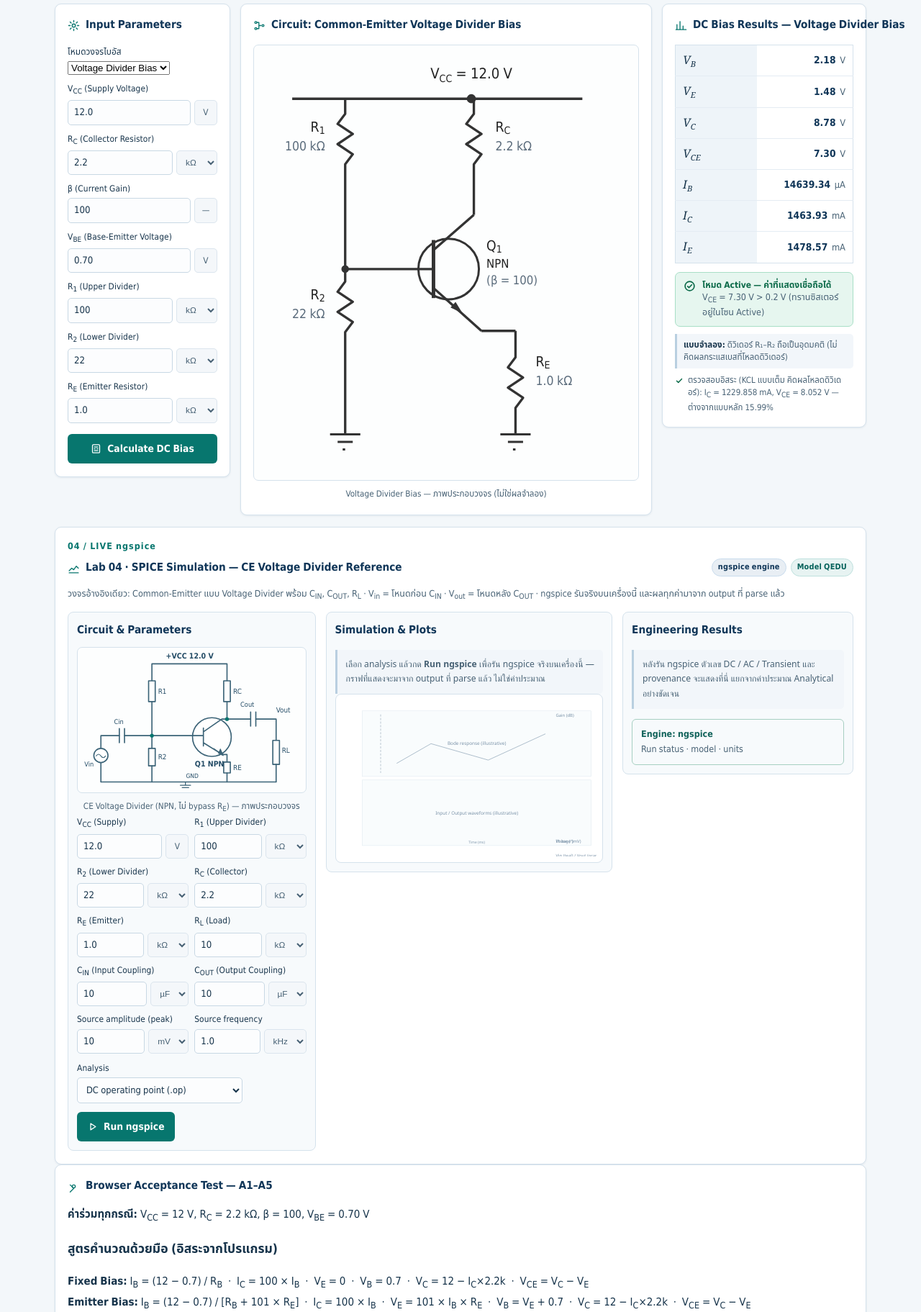
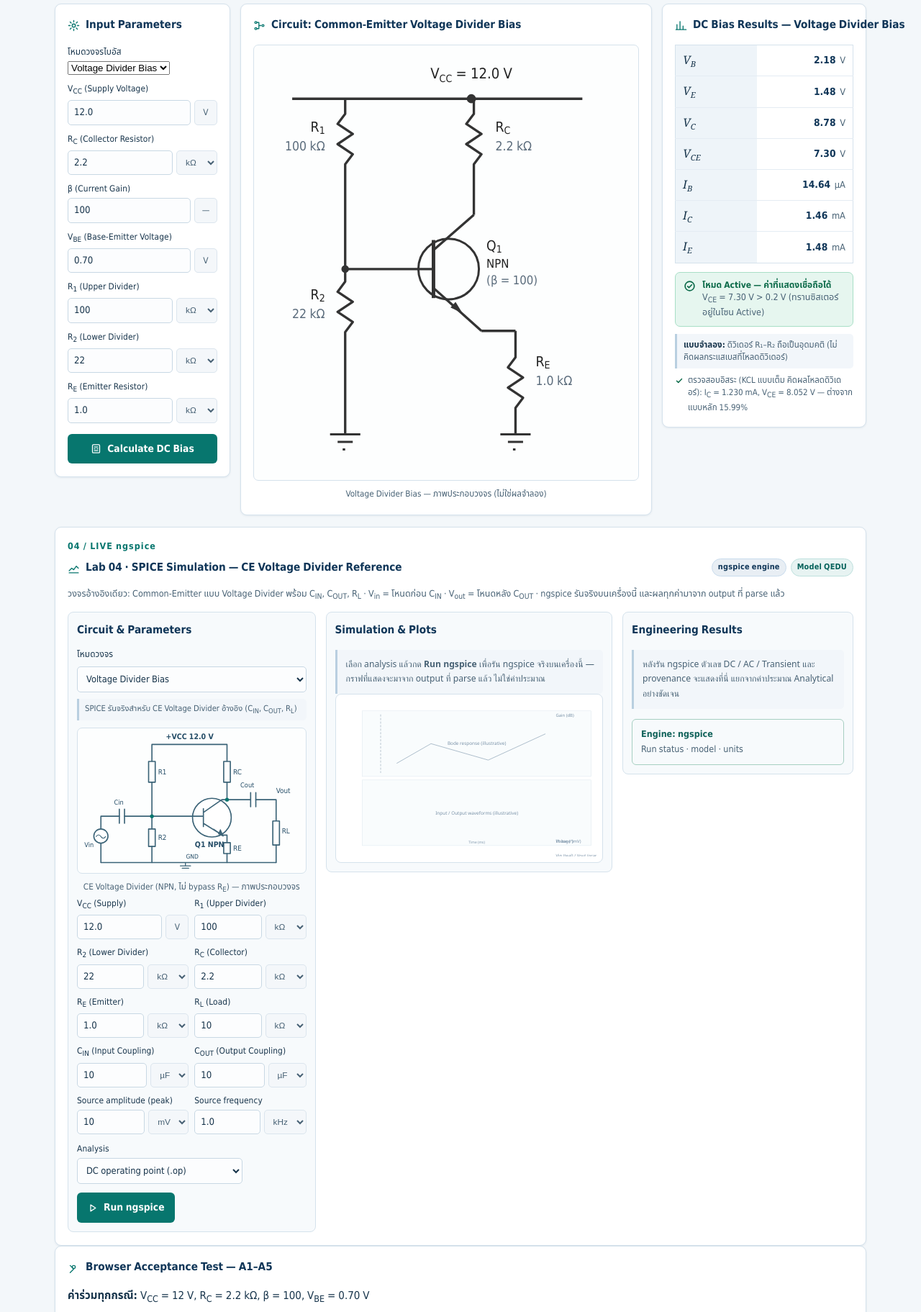
Before and after one commit to b6610555-jpg/Lab02_BJT_Simulator1, a Flask app: page / in a window 1280 px wide. Shown: the part 348-2171 px from the top of the page at 72% size. Run offline with Flask 3, Linux system fonts and the light colour scheme.

Commit message:
feat: add circuit selector to Lab 04 panel (GET mode switch) and fix GET unit bug

```diff
--- a/app.py
+++ b/app.py
@@ -530,7 +530,7 @@ def _sim_template_defaults():
 
 @app.route("/", methods=["GET", "POST"])
 def index():
-    mode = request.form.get("mode", DEFAULTS["mode"])
+    mode = request.form.get("mode") or request.args.get("mode") or DEFAULTS["mode"]
     if mode not in MODES:
         mode = DEFAULTS["mode"]
 
@@ -564,7 +564,8 @@ def index():
 
     # GET: แสดงฟอร์มพร้อมค่าเริ่มต้นและผลคำนวณเริ่มต้น
     defaults_omega = {k: float(v) for k, v in DEFAULTS.items() if k != "mode"}
-    results = _compute(defaults_omega, DEFAULTS["mode"])
+    defaults_omega = to_ohms(defaults_omega)
+    results = _compute(defaults_omega, mode)
 
     return render_template(
         "index.html",
@@ -572,8 +573,8 @@ def index():
         values=DEFAULTS,
         results=results,
         modes=MODES,
-        mode_fields=MODE_FIELDS[DEFAULTS["mode"]],
-        selected_mode=DEFAULTS["mode"],
+        mode_fields=MODE_FIELDS[mode],
+        selected_mode=mode,
         **_sim_template_defaults(),
     )
 
--- a/static/style.css
+++ b/static/style.css
@@ -651,6 +651,33 @@ button:hover { background: var(--teal-dk); }
 }
 
 .sim-pane-left .sim-actions { margin-top: 10px; }
+.sim-pane-left .circuit-mode-field select {
+  width: 100%;
+  padding: 6px 8px;
+  font: inherit;
+  font-size: .8rem;
+  color: var(--ink);
+  border: 1px solid #c8d8e4;
+  border-radius: 5px;
+  background: #fcfdfe;
+  cursor: pointer;
+}
+.sim-pane-left .circuit-mode-field label {
+  font-size: .74rem;
+  color: var(--ink);
+  margin-bottom: 4px;
+  display: block;
+}
+.mode-note {
+  margin: 6px 0 10px;
+  font-size: .7rem;
+  color: var(--muted);
+  line-height: 1.4;
+  padding: 6px 8px;
+  background: #f2f6fa;
+  border-left: 3px solid #b9cfe0;
+  border-radius: 0 5px 5px 0;
+}
 .sim-pane-center .chart { margin-top: 0; }
 .sim-pane-right .sim-meta { display: block; margin-bottom: 10px; }
 
--- a/templates/index.html
+++ b/templates/index.html
@@ -387,6 +387,29 @@
         <!-- ---------- LEFT: Circuit & Parameters ---------- -->
         <div class="sim-pane sim-pane-left">
           <h3 class="pane-title">Circuit &amp; Parameters</h3>
+
+          <div class="field circuit-mode-field">
+            <label for="s-mode">โหมดวงจร</label>
+            <div class="input-row">
+              <select id="s-mode" onchange="window.location='/?mode='+encodeURIComponent(this.value)">
+                {% for mode_id, mode_label in modes.items() %}
+                  <option value="{{ mode_id }}" {% if selected_mode == mode_id %}selected{% endif %}>
+                    {{ mode_label }}
+                  </option>
+                {% endfor %}
+              </select>
+            </div>
+            {% if selected_mode != "divider" %}
+              <p class="mode-note">
+                SPICE v1 รันจริงเฉพาะ <strong>Voltage Divider</strong> —
+                โหมด {{ modes[selected_mode] }} จะคำนวณ Analytical ด้านบน และแสดงวงจรที่เลือก
+              </p>
+            {% else %}
+              <p class="mode-note">
+                SPICE รันจริงสำหรับ CE Voltage Divider อ้างอิง (C<sub>IN</sub>, C<sub>OUT</sub>, R<sub>L</sub>)
+              </p>
+            {% endif %}
+          </div>
 
           <div class="circuit-box">
             <svg viewBox="0 0 470 294" class="circuit" xmlns="http://www.w3.org/2000/svg"
```
